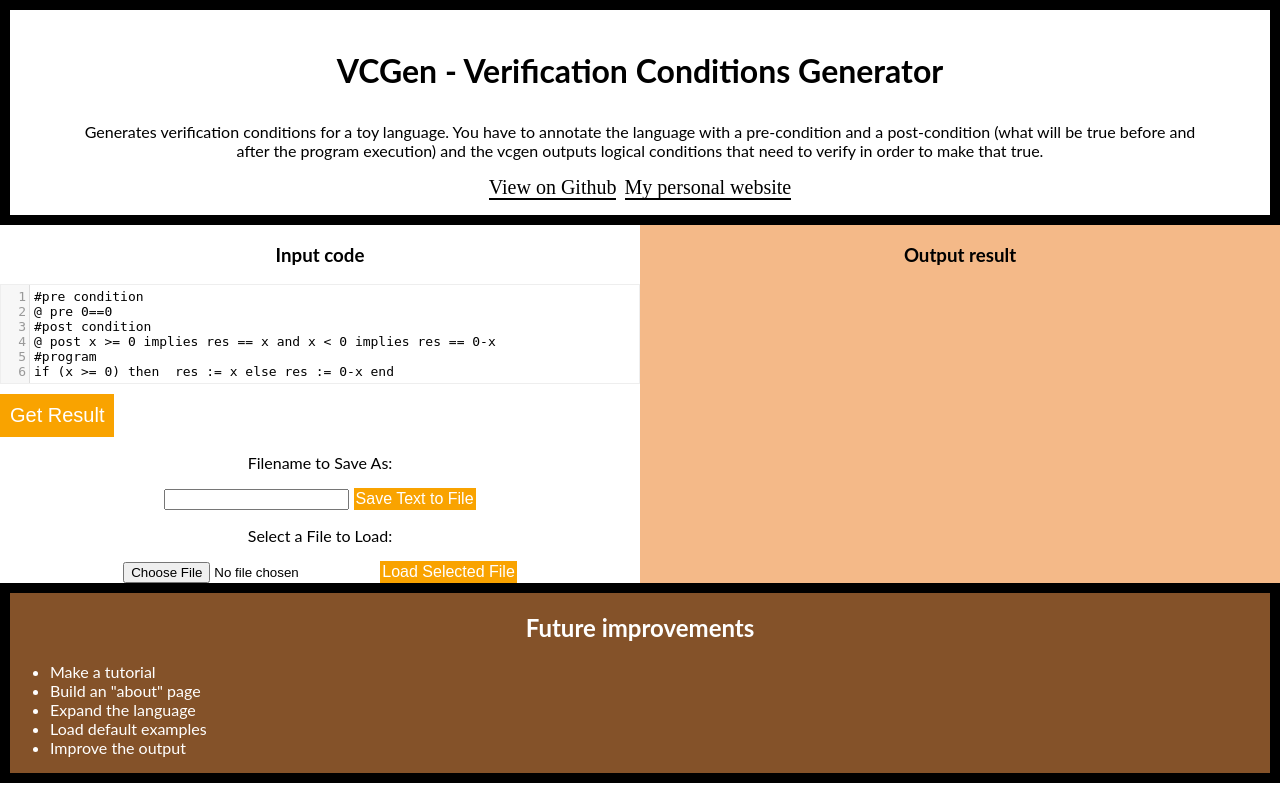
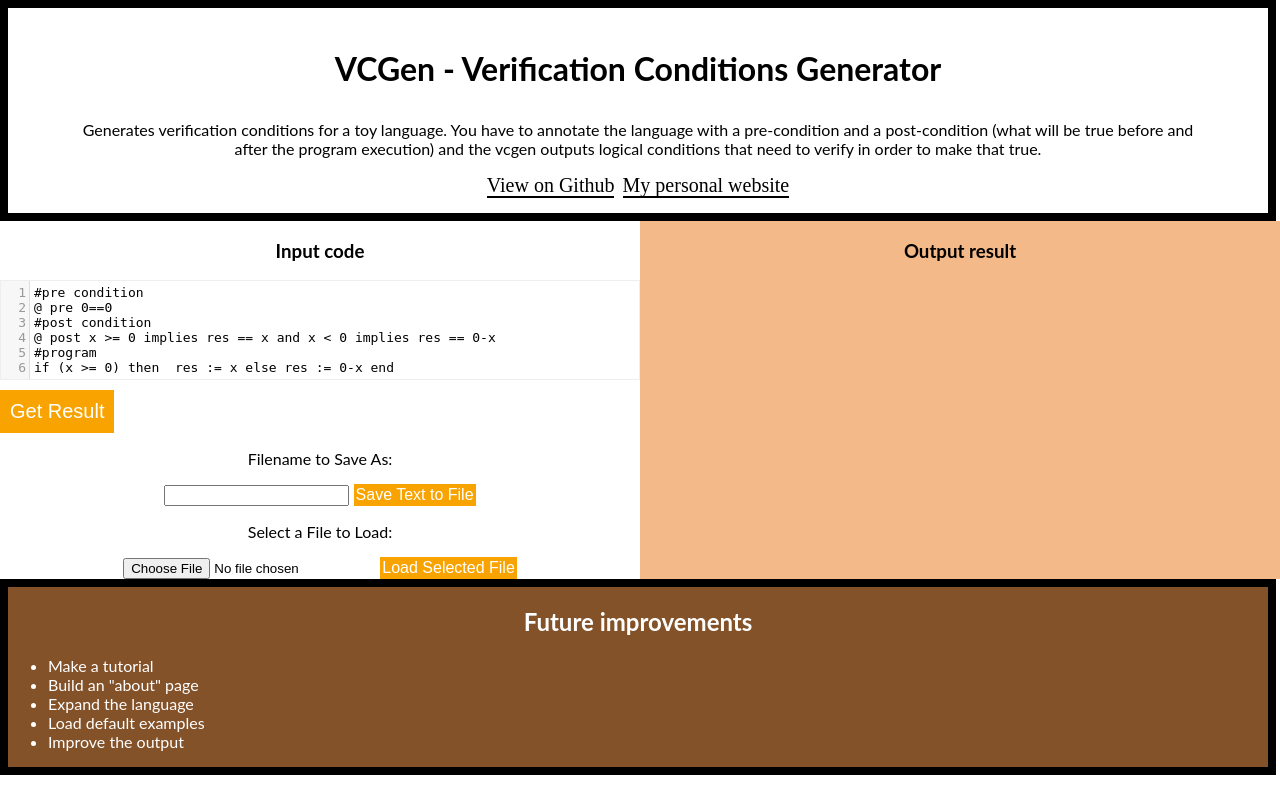
Before and after one commit to anaoaktree/vcgen, a Django app: page / in a window 1280 px wide. Run offline with Django 3.2, Linux system fonts and the light colour scheme; some libraries are stand-ins or nearby versions.

Commit message:
thick border

```diff
--- a/textinterface/static/textinterface/css/style.css
+++ b/textinterface/static/textinterface/css/style.css
@@ -23,7 +23,7 @@ h1,h2,h3{
 
 #header{
 	width: calc(100% - 20px);
-	border: 10px solid black;
+	border: 8px solid black;
 }
 
 
@@ -48,7 +48,7 @@ section{
 	background-color: #845229;
 	color:white;
 	width: calc(100% - 20px);
-	border: 10px solid black;
+	border: 8px solid black;
 }
 
 #improvs article{
```
